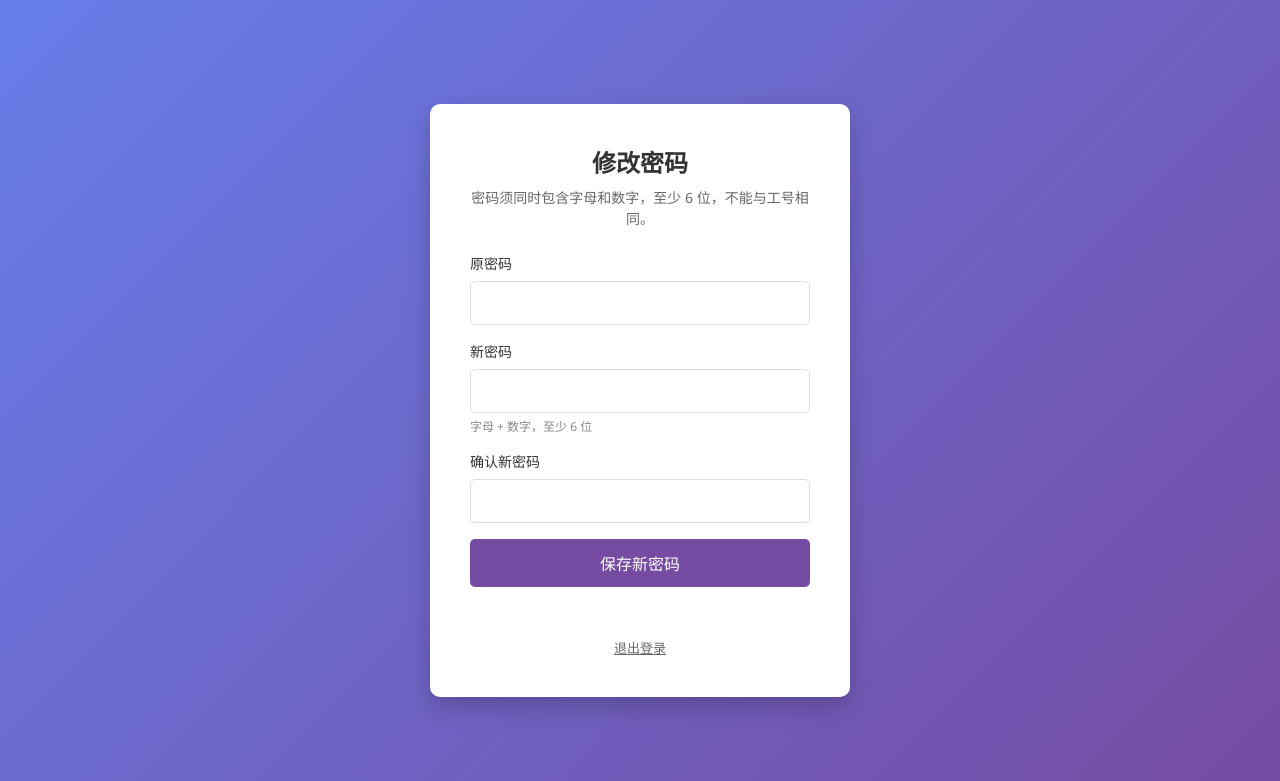
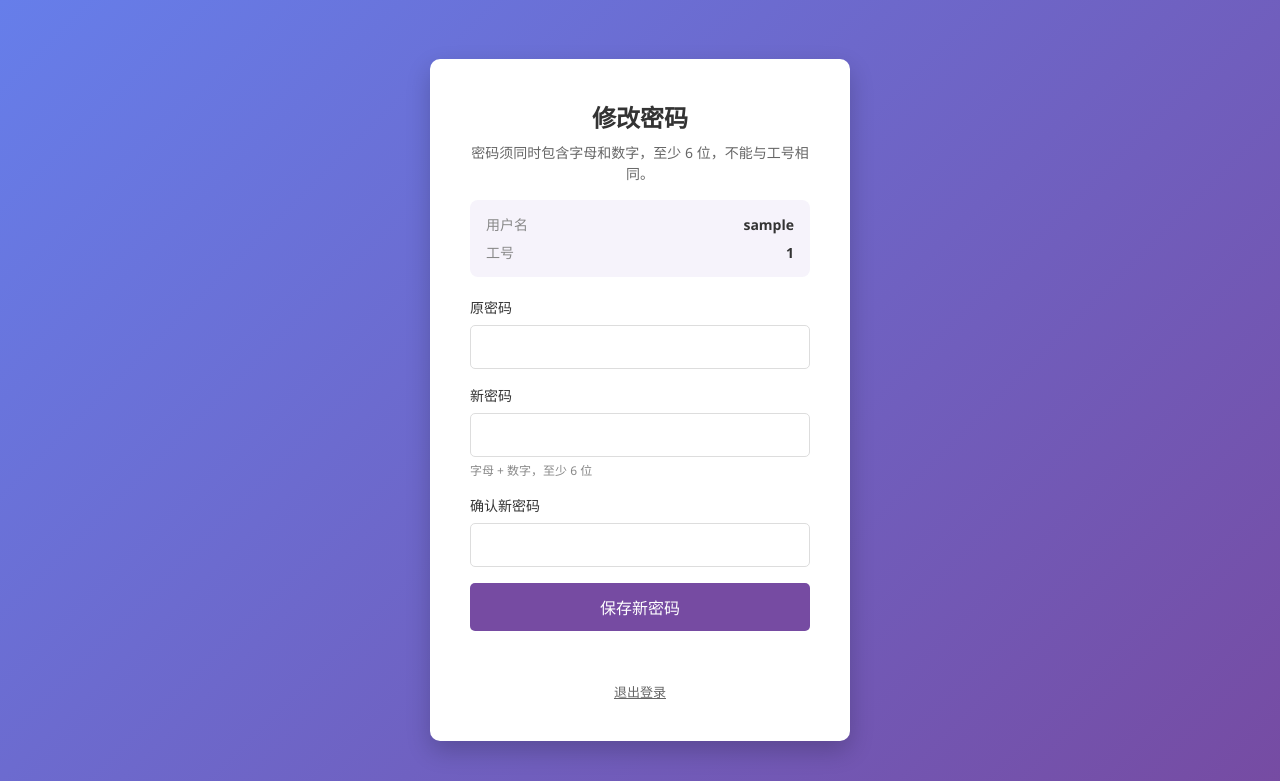
Before and after one commit to ZhuZhu1711/Hold-Backend, a Flask app: page /change-password in a window 1280 px wide. Shown: the top 781 px of the page. Run offline with Flask 3, Linux system fonts and the light colour scheme; the visitor is signed in with stand-in values (Sample User, id 1); parts of the project's set-up code (start-up, migrations or seed data) failed here and were passed over.

Commit message:
强制改密登录返回 SSO 改密链接，改密页展示用户名与工号。
EOF

Co-authored-by: Cursor <cursoragent@cursor.com>

```diff
--- a/app/routes/auth_routes.py
+++ b/app/routes/auth_routes.py
@@ -63,6 +63,27 @@ def _post_login_path(role=None, must_change_password=None):
     if must_change_password:
         return url_for('auth.change_password_page')
     return _home_path_for_role(role)
+
+
+def _web_sso_ticket_data(user_id, user_name, employee_no, role):
+    """签发一次性 Web SSO 票据，供客户端打开浏览器。"""
+    max_age = int(getattr(Config, 'WEB_SSO_TICKET_MAX_AGE', 60))
+    ticket = issue_ticket(
+        current_app.config['SECRET_KEY'],
+        {
+            'user_id': user_id,
+            'user_name': user_name,
+            'employee_no': employee_no,
+            'role': role,
+        },
+        max_age=max_age,
+    )
+    return {
+        'ticket': ticket,
+        'path': url_for('auth.web_sso', ticket=ticket),
+        'url': url_for('auth.web_sso', ticket=ticket, _external=True),
+        'expires_in': max_age,
+    }
 
 
 def _login_rate_block(employee_no):
@@ -181,15 +202,24 @@ def api_login():
         must_change_password=must_change,
     )
     redirect_url = _post_login_path(role, must_change)
+    payload = {
+        **user_data,
+        'must_change_password': must_change,
+        'remember': bool(remember),
+        'redirect': redirect_url,
+    }
+    if must_change:
+        sso = _web_sso_ticket_data(
+            user_data['id'],
+            user_data['name'],
+            user_data.get('employee_no'),
+            role,
+        )
+        payload['change_password_url'] = sso['url']
     return jsonify({
         'code': 200,
         'msg': '请先修改密码' if must_change else msg,
-        'data': {
-            **user_data,
-            'must_change_password': must_change,
-            'remember': bool(remember),
-            'redirect': redirect_url,
-        },
+        'data': payload,
     })
 
 
@@ -200,27 +230,15 @@ def api_web_sso_ticket():
     已登录客户端申请打开 Web 后台的一次性票据。
     URL: /api/web-sso-ticket
     """
-    max_age = int(getattr(Config, 'WEB_SSO_TICKET_MAX_AGE', 60))
-    ticket = issue_ticket(
-        current_app.config['SECRET_KEY'],
-        {
-            'user_id': session.get('user_id'),
-            'user_name': session.get('user_name'),
-            'employee_no': session.get('employee_no'),
-            'role': session.get('role'),
-        },
-        max_age=max_age,
-    )
-    path = url_for('auth.web_sso', ticket=ticket)
     return jsonify({
         'code': 200,
         'msg': 'ok',
-        'data': {
-            'ticket': ticket,
-            'path': path,
-            'url': url_for('auth.web_sso', ticket=ticket, _external=True),
-            'expires_in': max_age,
-        },
+        'data': _web_sso_ticket_data(
+            session.get('user_id'),
+            session.get('user_name'),
+            session.get('employee_no'),
+            session.get('role'),
+        ),
     })
 
 
--- a/app/templates/change_password.html
+++ b/app/templates/change_password.html
@@ -24,8 +24,24 @@
         }
         h2 { color: #333; font-weight: 600; text-align: center; }
         .sub {
-            color: #666; font-size: 14px; margin: 8px 0 24px; text-align: center; line-height: 1.5;
+            color: #666; font-size: 14px; margin: 8px 0 16px; text-align: center; line-height: 1.5;
         }
+        .account {
+            background: #f6f3fb;
+            border-radius: 8px;
+            padding: 12px 16px;
+            margin-bottom: 20px;
+        }
+        .account-row {
+            display: flex;
+            justify-content: space-between;
+            align-items: center;
+            font-size: 14px;
+            color: #333;
+            line-height: 1.8;
+        }
+        .account-row + .account-row { margin-top: 2px; }
+        .account-row span { color: #888; }
         .form-group { margin-bottom: 16px; }
         .form-group label {
             display: block; margin-bottom: 8px; color: #333; font-size: 14px; font-weight: 500;
@@ -56,6 +72,10 @@
             {% if must_change %}首次（或按要求）登录后须更新密码，之后才能进入后台。{% endif %}
             密码须同时包含字母和数字，至少 6 位，不能与工号相同。
         </p>
+        <div class="account">
+            <div class="account-row"><span>用户名</span><strong>{{ user_name or '-' }}</strong></div>
+            <div class="account-row"><span>工号</span><strong>{{ employee_no or '-' }}</strong></div>
+        </div>
         <form id="changeForm">
             <div class="form-group">
                 <label for="old_password">原密码</label>
--- a/app/utils/auth_decorators.py
+++ b/app/utils/auth_decorators.py
@@ -90,6 +90,7 @@ def _wants_json():
 MUST_CHANGE_ALLOWED_ENDPOINTS = frozenset({
     'auth.change_password_page',
     'auth.api_change_password',
+    'auth.api_web_sso_ticket',
     'auth.logout',
 })
 MUST_CHANGE_MSG = '请先在网页修改密码'
@@ -103,7 +104,7 @@ def session_must_change_password():
 
 
 def _reject_if_must_change():
-    """未改密用户只能访问改密页 / 改密 API / 登出。"""
+    """未改密用户只能访问改密页 / 改密 API / Web SSO 票据 / 登出。"""
     if not session_must_change_password():
         return None
     if request.endpoint in MUST_CHANGE_ALLOWED_ENDPOINTS:
```
Also changed, not shown: docs/01-鉴权与通用约定.md (+8 -7 lines), docs/06-客户端集成流程.md (+2 -2 lines), tests/test_change_password.py (+101 -0 lines).
